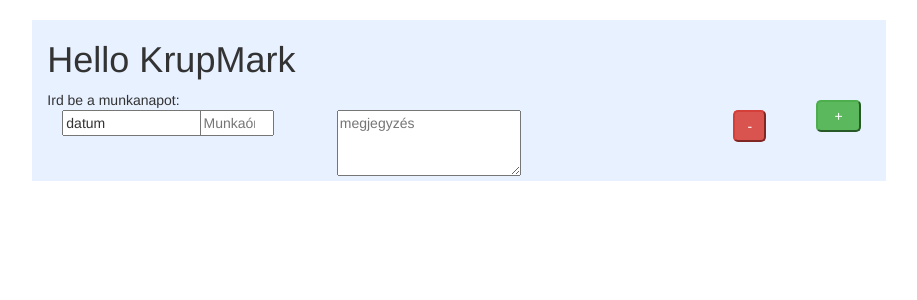
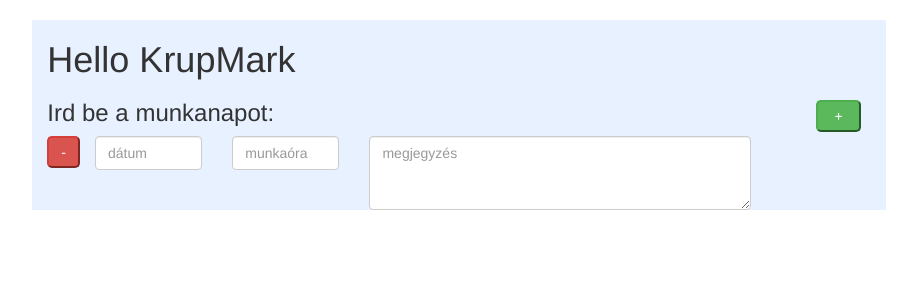
Before and after one commit to KrupMark/nyilvantarto_flask, a Flask app: page /nyilvantarto in a window 1280 px wide. Shown: the part 76-376 px from the top of the page, without its empty margins (181-1098 px from the left). Run offline with Flask 2, Linux system fonts and the light colour scheme; some libraries are stand-ins or nearby versions.

Commit message:
rendrakas

```diff
--- a/templates/index.html
+++ b/templates/index.html
@@ -1,15 +1,19 @@
 <!DOCTYPE html>
 <html lang="en">
 <head>
+
     <meta charset="UTF-8">
     <title>Flask App</title>
     <script type="text/javascript" src="{{ url_for('static', filename='bower_components/jquery/dist/jquery.min.js') }}"></script>
     <script type="text/javascript" src="{{ url_for('static', filename='bower_components/bootstrap/dist/js/bootstrap.min.js') }}"></script>
     <link rel="stylesheet" type="text/css" href="{{ url_for('static', filename='bower_components/bootstrap/dist/css/bootstrap.min.css') }}">
     <link rel="stylesheet" type="text/css" href="{{ url_for('static', filename='css/main.css') }}">
+    <script type="text/javascript" src="{{ url_for('static', filename='js/app.js') }}"></script>
+
 </head>
 
 <body>
+
 <nav class="navbar container">
   <div class="menu-row col-md-6 col-sm-6 col-md-offset-3 col-sm-offset-3">
     <div class="row row-centered">
@@ -20,7 +24,7 @@
   </div>
 
 </nav>
-<div id="1" class="content container col-md-8 col-md-offset-2">
+<div id="1" class="content container col-xs-10 col-xs-offset-1 col-md-8 col-md-offset-2">
   {# a {{ jelek közötti rész a jinja2 template engine-hez tartozik.  #}
   {#   további információk: http://jinja.pocoo.org/docs/2.9/ #}
     <h1>Hello {{ user }} </h1>
@@ -28,20 +32,20 @@
         <button class="add btn-success" onclick="addMunkanap()">+</button>
     </div>
     <div class="munkanapok">
-        Ird be a munkanapot:
-        <form id="munkanapItems">
-            <div class="new_munkanap">
+        <h3>Ird be a munkanapot: </h3>
+        <form id="munkanapItems row">
+            <div class="new_munkanap ">
+                <button class="remove btn-danger" onclick="removeMunkanap(this.id)">-</button>
                 <div class="col-xs-6 col-sm-2">
-                    <input type="text" placeholder="dátum" value="datum">
+                    <input type="text" placeholder="dátum" class="datum_mezo form-control" >
                 </div>
                 <div class="col-xs-6 col-sm-2">
-                    <input type="number" min="0.5" max="12" step="0.5" placeholder="Munkaóra" value="ora">
+                    <input type="number" min="0.5" max="12" step="0.5" class="munkaora form-control" placeholder="munkaóra">
                 </div>
                 <div class="col-xs-12 col-sm-6">
-                    <textarea rows="3" placeholder="megjegyzés"></textarea>
+                    <textarea rows="3" class="form-control" placeholder="megjegyzés"></textarea>
                 </div>
             </div>
-            <button class="remove btn-danger" onclick="removeMunkanap(this.id)">-</button>
         </form>
     </div>
 </div>
@@ -87,7 +91,5 @@ Logout...
   };
 </script>
 
-
-
 </body>
 </html>
```
Lines whose indentation alone changed are shown as unchanged.
